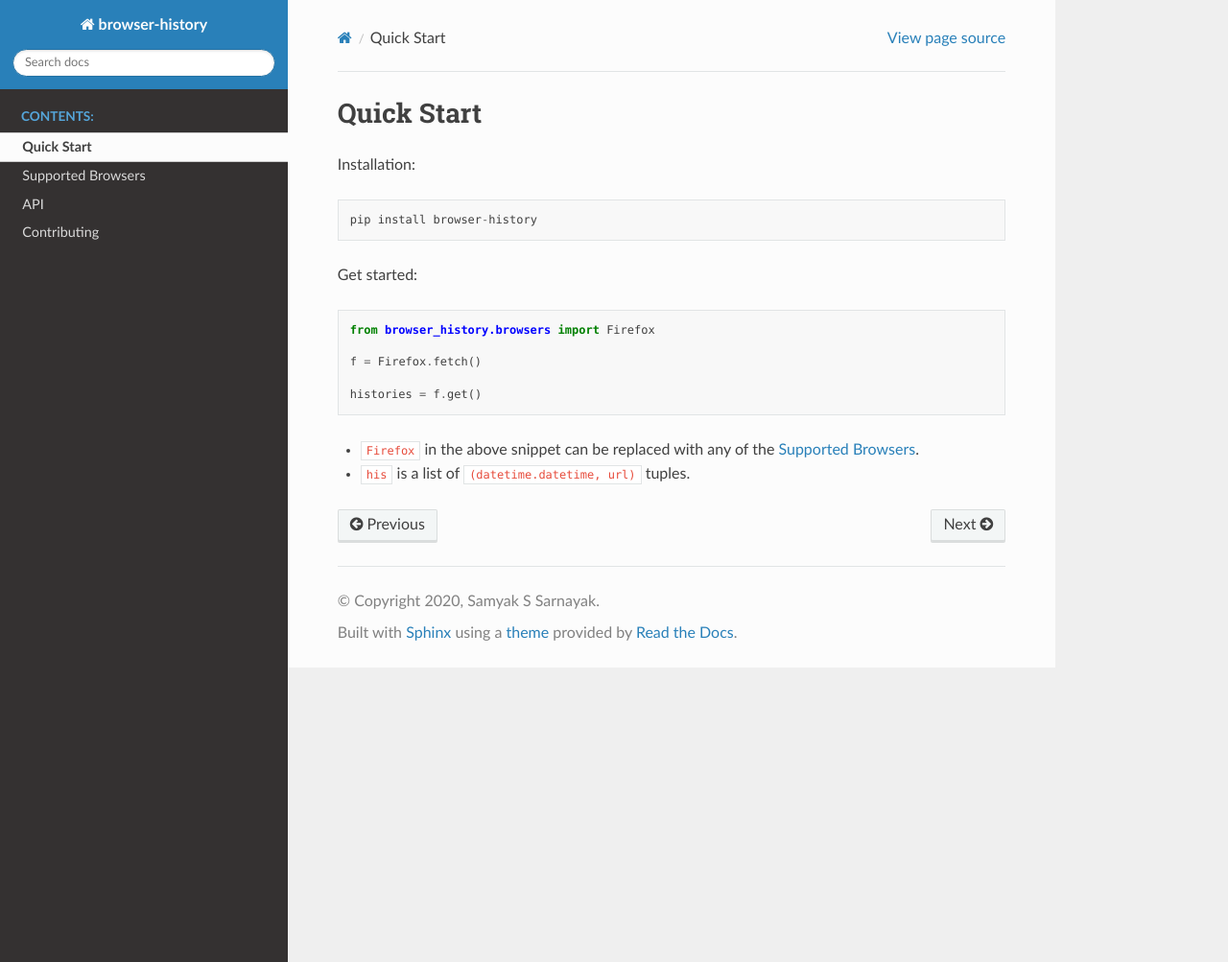
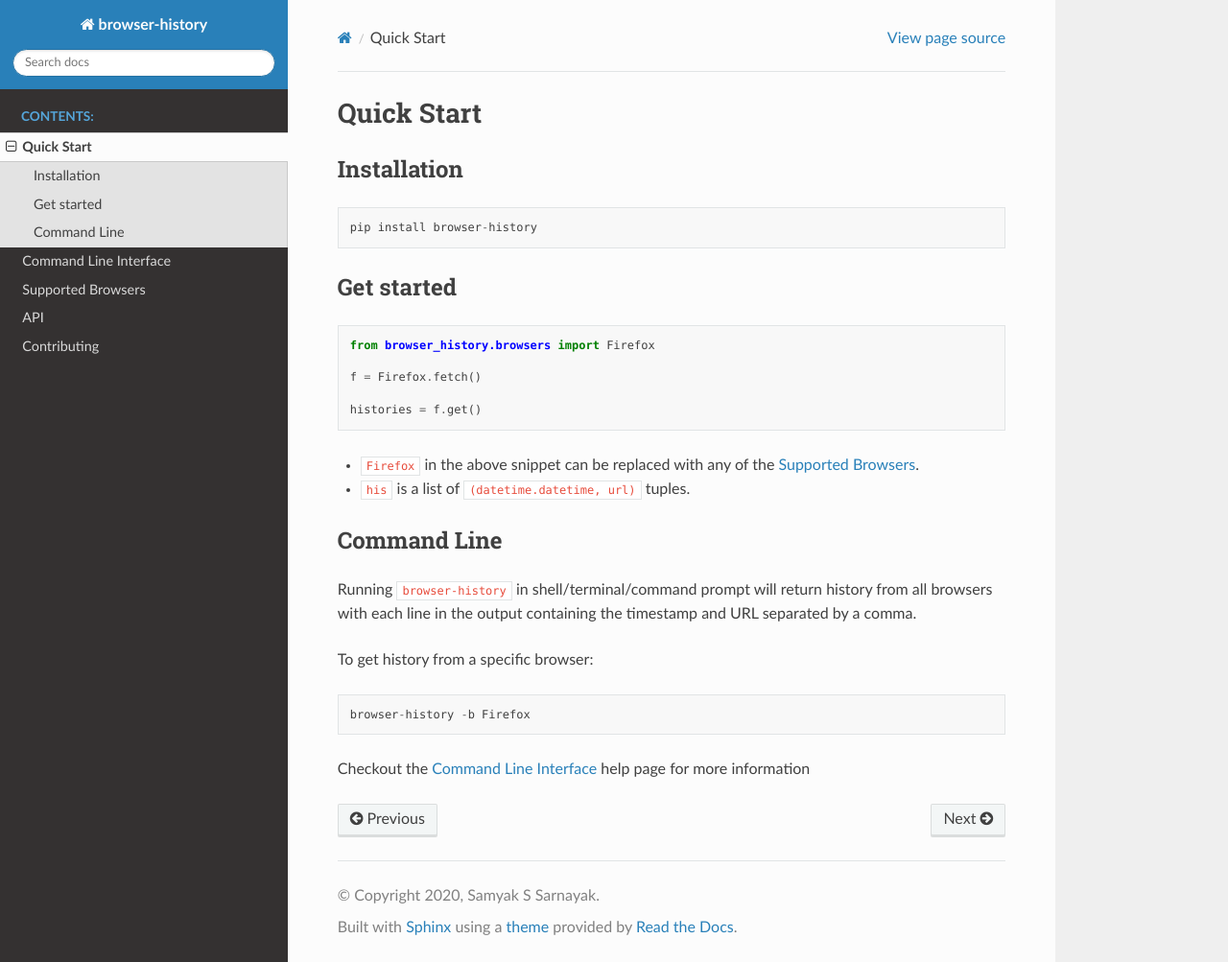
Before and after one commit to browser-history/browser-history, a Sphinx documentation site: the page built from docs/quickstart.rst, in a window 1280 px wide and 1003 px high. Shown: the whole window at 96% size. Built offline with Sphinx 7.4.7 and the Read the Docs theme 2.0.0, drawn with Linux system fonts in a browser that asks for light colours.

Commit message:
[DOC][CLI] documented the CLI and added to quickstart
Used sphinx-argparse to automatically update and build
documentation for the CLI.

Had to move the parser inside a function for sphinx-argparse.

Also added some CLI usage to the quickstart.

```diff
--- a/docs/conf.py
+++ b/docs/conf.py
@@ -32,7 +32,8 @@
 # ones.
 extensions = [
     'sphinx.ext.autodoc',
-    'sphinx_rtd_theme'
+    'sphinx_rtd_theme',
+    'sphinxarg.ext'
 ]
 
 # Add any paths that contain templates here, relative to this directory.
--- a/docs/index.rst
+++ b/docs/index.rst
@@ -16,6 +16,7 @@
    :caption: Contents:
 
    quickstart
+   cli
    browsers
    API
    contributing
--- a/docs/quickstart.rst
+++ b/docs/quickstart.rst
@@ -3,11 +3,17 @@
 Quick Start
 ===========
 
-Installation::
+Installation
+------------
+
+::
 
     pip install browser-history
 
-Get started::
+Get started
+-----------
+
+::
 
     from browser_history.browsers import Firefox
 
@@ -17,3 +23,15 @@
 
 - ``Firefox`` in the above snippet can be replaced with any of the :ref:`supported_browsers`.
 - ``his`` is a list of ``(datetime.datetime, url)`` tuples.
+
+Command Line
+------------
+
+Running ``browser-history`` in shell/terminal/command prompt will return history from all
+browsers with each line in the output containing the timestamp and URL separated by a comma.
+
+To get history from a specific browser::
+
+    browser-history -b Firefox
+
+Checkout the :ref:`cli` help page for more information
--- a/docs/requirements.txt
+++ b/docs/requirements.txt
@@ -1,8 +1,9 @@
 Sphinx==3.1.2
+sphinx-argparse==0.2.5
+sphinx-rtd-theme==0.5.0
 sphinxcontrib-applehelp==1.0.2
 sphinxcontrib-devhelp==1.0.2
 sphinxcontrib-htmlhelp==1.0.3
 sphinxcontrib-jsmath==1.0.1
 sphinxcontrib-qthelp==1.0.3
 sphinxcontrib-serializinghtml==1.1.4
-sphinx-rtd-theme==0.5.0
```
Also changed, not shown: docs/cli.rst (added, +18 -0 lines), 1 other file.
